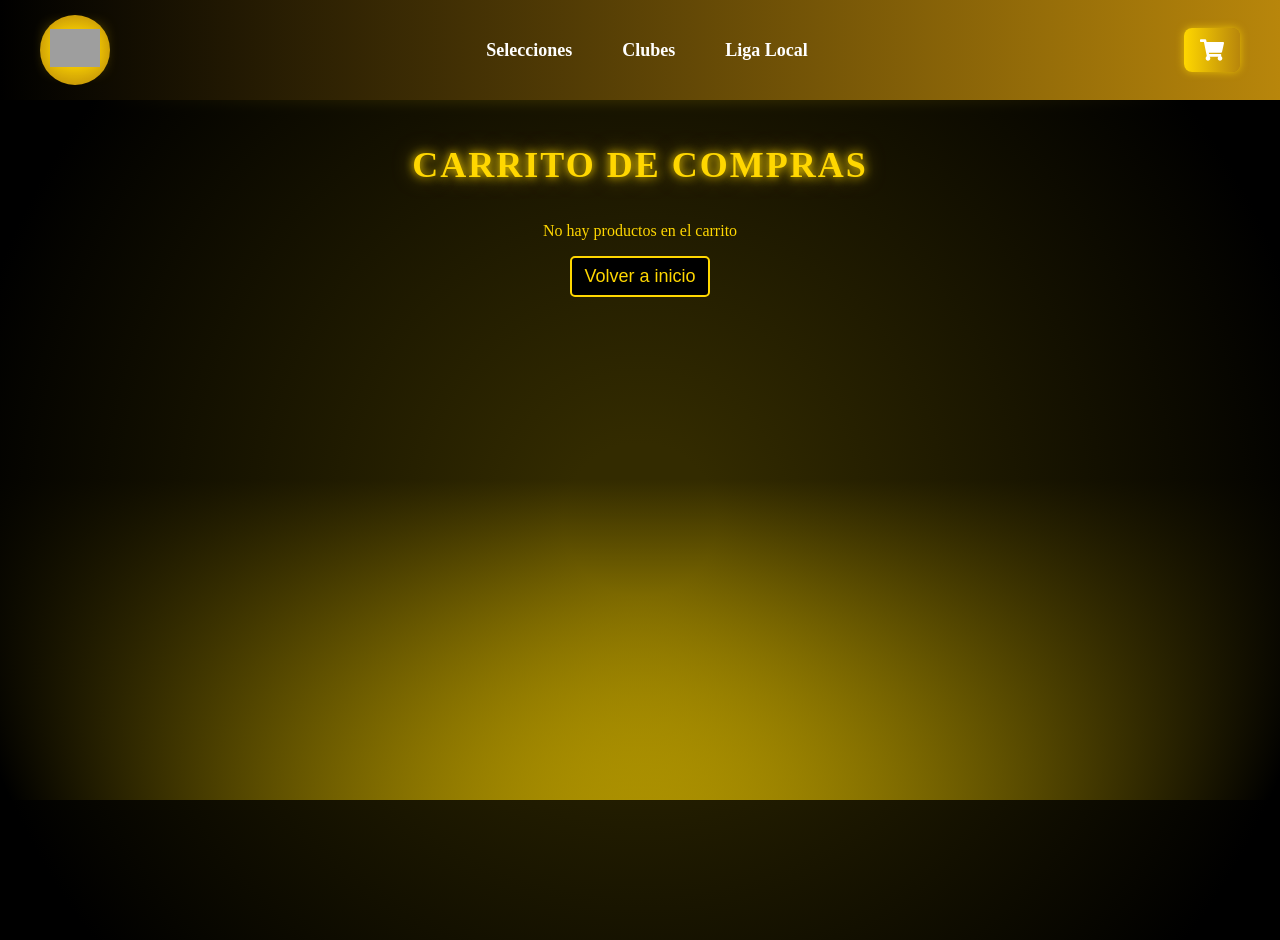
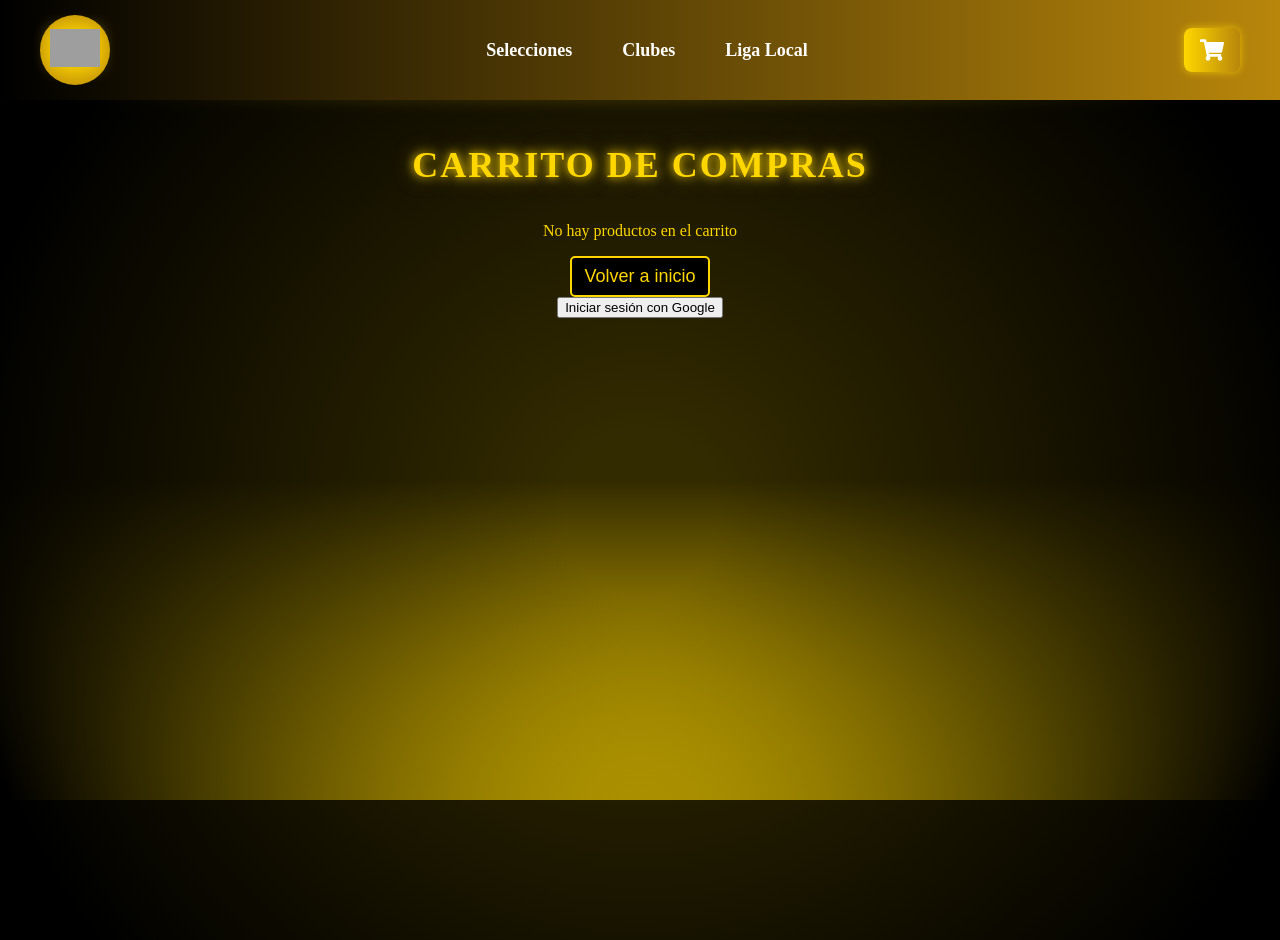
Before and after one commit to RodrigoJara25/proyecto-reactjs, a React (Vite) app: page /cart in a window 1280 px wide. Built offline with nearby package versions, Linux system fonts and the light colour scheme; grey boxes are pictures that could not be loaded.

Commit message:
Login con Google v1

```diff
--- a/src/components/CartContainer/CartContainer.jsx
+++ b/src/components/CartContainer/CartContainer.jsx
@@ -1,14 +1,30 @@
-import { useContext } from "react";
+import { useContext, useState } from "react";
 import { CartContext } from "../../context/CartContext";
 import "./CartContainer.css"; // Importa los estilos
 import { FaTrash } from "react-icons/fa";
-import { Link } from "react-router-dom";
+import { Link, useNavigate } from "react-router-dom";
+import Auth from "../../config/Auth";
 
 function CartContainer() {
     const { cartList, totalProductos, deleteItem, removeList } = useContext(CartContext);
+    const [isAuthenticated, setIsAuthenticated] = useState(false);
+    const navigate = useNavigate();
 
     // Calcular el total de la compra
     const total = cartList.reduce((acc, item) => acc + item.precio * item.cantidad, 0);
+
+    // Funcion para la autenticacion
+    const handleAuthSuccess = (user) => {
+        setIsAuthenticated(true);
+    };
+
+    const handlePayment = () => {
+        if (!isAuthenticated) {
+            alert("Por favor, inicia sesión con Google para continuar.");
+            return;
+        }
+        navigate('/checkout');
+    };
 
     return (
         <div className="cart-container">
@@ -58,14 +74,13 @@ function CartContainer() {
                             <p>Limpiar carrito</p>
                         </button>
                         <p>PEN: {total}</p>
-                        <Link to="/checkout" className="link">
-                            <button>
-                                <p>Continuar ({totalProductos()})</p>
-                            </button>
-                        </Link>
+                        <button onClick={handlePayment}>
+                            <p>Continuar ({totalProductos()})</p>
+                        </button>
                     </div>
                 </>
             )}
+            {!isAuthenticated && <Auth onAuthSuccess={handleAuthSuccess}/> }
         </div>
     );
 }
--- /dev/null
+++ b/src/config/Auth.jsx
@@ -0,0 +1,28 @@
+import { signInWithPopup } from "firebase/auth";
+import { auth, googleProvider } from "./firebase";
+import { useState } from "react";
+
+
+// Funcion para iniciar sesion con Google
+function Auth({onAuthSuccess}){
+
+    const signInWithGoogle = async () => {
+        try {
+            const result = await signInWithPopup(auth, googleProvider);
+            const user = result.user;
+            console.log(user);
+            // Aqui puedes redirigir al usuario o actualizar el estado de tu aplicacion
+            onAuthSuccess(user)
+        } catch (error) {
+            console.error(error);
+
+        }
+    };
+    return (
+        <div>
+            <button onClick={signInWithGoogle}>Iniciar sesión con Google</button>
+        </div>
+    );
+}
+
+export default Auth;
--- a/src/config/firebase.js
+++ b/src/config/firebase.js
@@ -1,6 +1,7 @@
 // Import the functions you need from the SDKs you need
 import { initializeApp } from "firebase/app";
 import { getFirestore } from "firebase/firestore";
+import { getAuth, GoogleAuthProvider } from 'firebase/auth';
 // TODO: Add SDKs for Firebase products that you want to use
 // https://firebase.google.com/docs/web/setup#available-libraries
 
@@ -21,3 +22,9 @@ const app = initializeApp(firebaseConfig);
 
 // Exportamos la db
 export const db = getFirestore(app);
+
+// Iniciamos Authentication
+export const auth = getAuth(app);
+
+// Creamos el Provider
+export const googleProvider = new GoogleAuthProvider();
```
